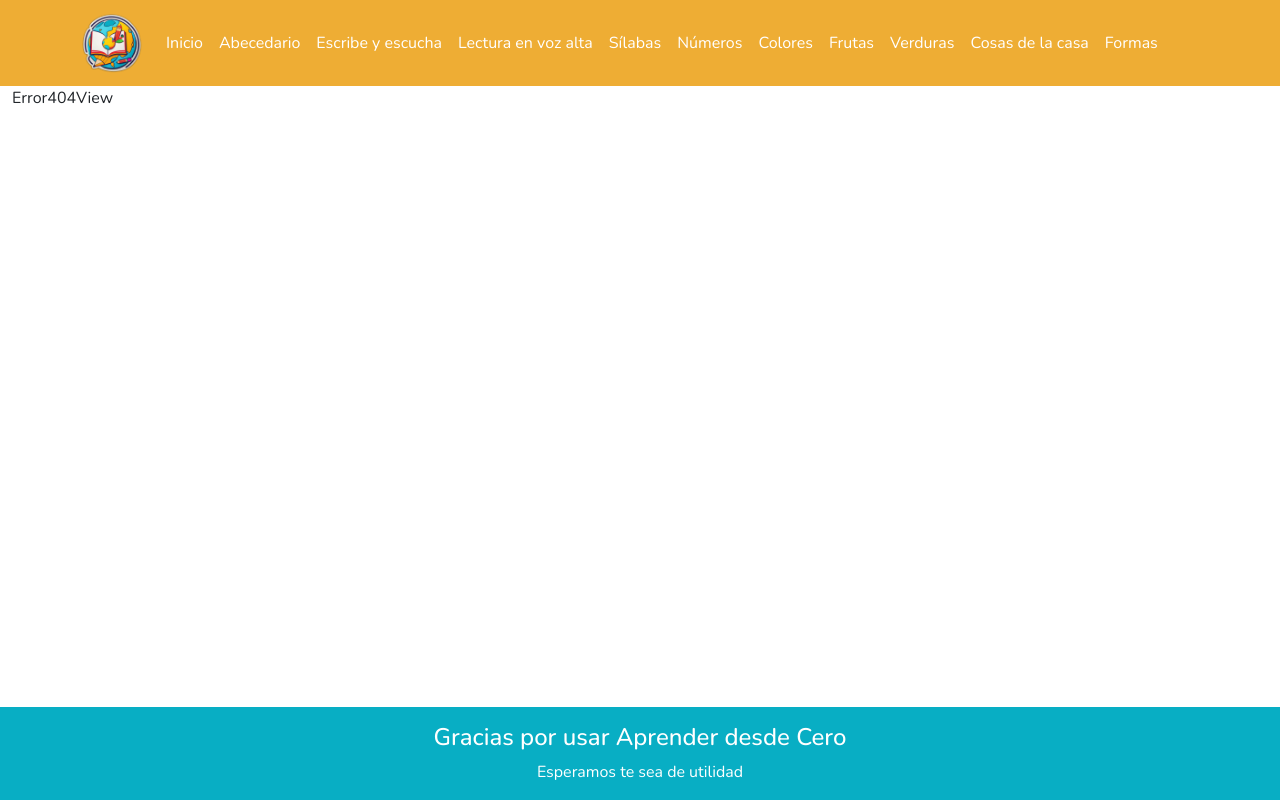
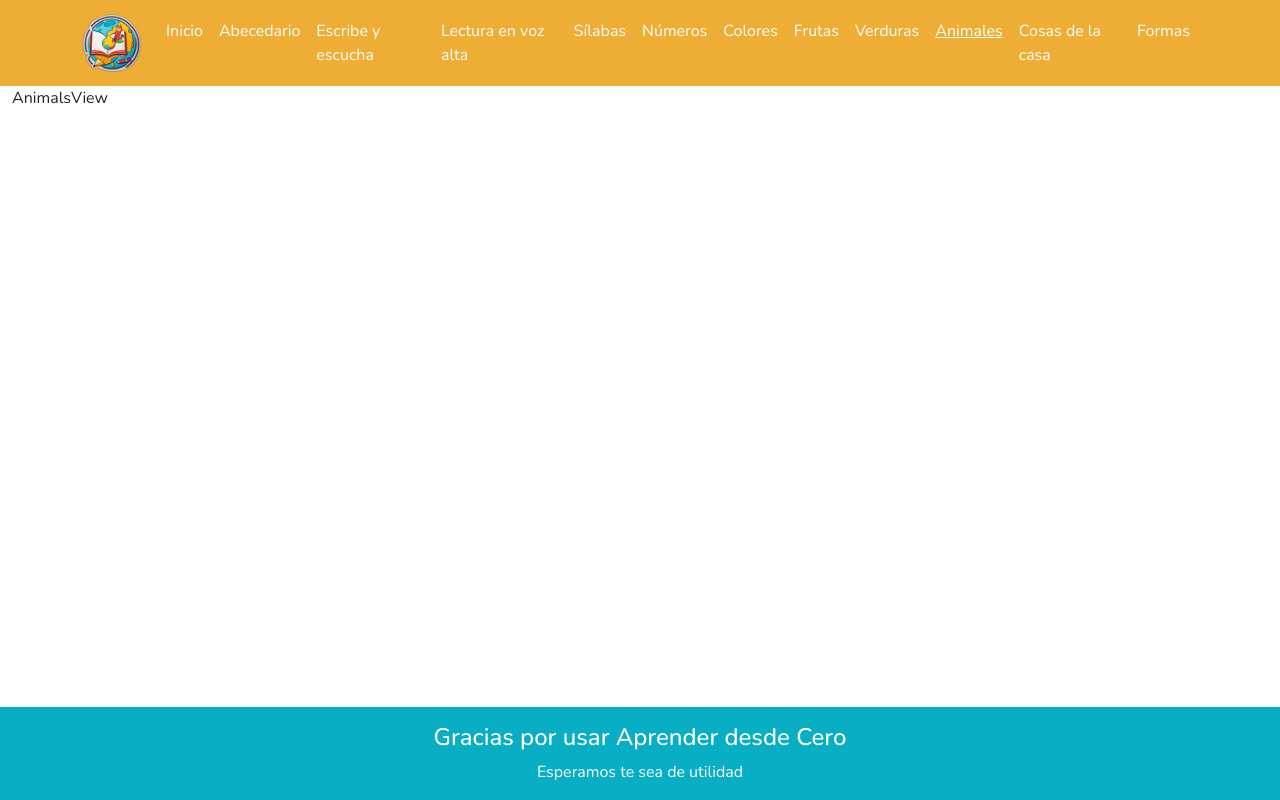
Before and after one commit to AnabelaGuillermo/aprenderDesdeCero, a React (Vite) app: page /Animales in a window 1280 px wide. Built offline with nearby package versions, Linux system fonts and the light colour scheme.

Commit message:
Agrego ruta a AnimalsView y estructura base.

```diff
--- a/src/components/Common/Header.jsx
+++ b/src/components/Common/Header.jsx
@@ -45,6 +45,7 @@ const Header = () => {
                 "/Colores",
                 "/Frutas",
                 "/Verduras",
+                "/Animales",
                 "/Cosas de la casa",
                 "/Formas",
               ].map((path, index) => (
--- a/src/constants/routes.jsx
+++ b/src/constants/routes.jsx
@@ -12,6 +12,7 @@ import SyllablesView from "../views/SyllablesView";
 import VegetablesView from "../views/VegetablesView";
 import FruitView from "../views/FruitView";
 import ShapesView from "../views/ShapesView";
+import AnimalsView from "../views/AnimalsView";
 
 export const router = createBrowserRouter([
   {
@@ -63,6 +64,10 @@ export const router = createBrowserRouter([
         element: <ShapesView />,
       },
       {
+        path: "Animales",
+        element: <AnimalsView />,
+      },
+      {
         path: "*",
         element: <Error404View />,
       },
--- /dev/null
+++ b/src/views/AnimalsView.jsx
@@ -0,0 +1,9 @@
+import React from 'react'
+
+const AnimalsView = () => {
+  return (
+    <div>AnimalsView</div>
+  )
+}
+
+export default AnimalsView
```
